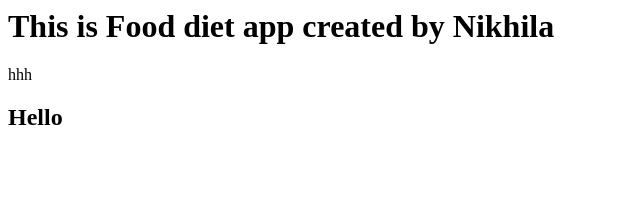
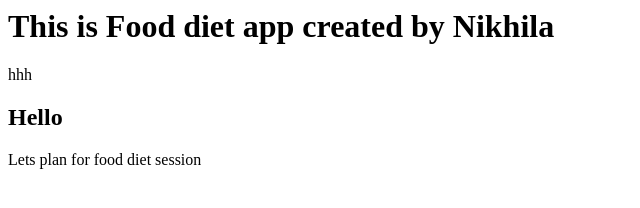
Before and after one commit to mnikhila152000-creator/Food-Diet, a plain HTML site: page index.html in a window 1280 px wide. Shown: the whole page, without its empty margins (0-640 px from the left). Drawn offline with Linux system fonts and the light colour scheme.

Commit message:
started food diet plan

```diff
--- a/index.html
+++ b/index.html
@@ -6,3 +6,4 @@
 <h2>
 	Hello
 </h2>
+<p> Lets plan for food diet session </p>
```
